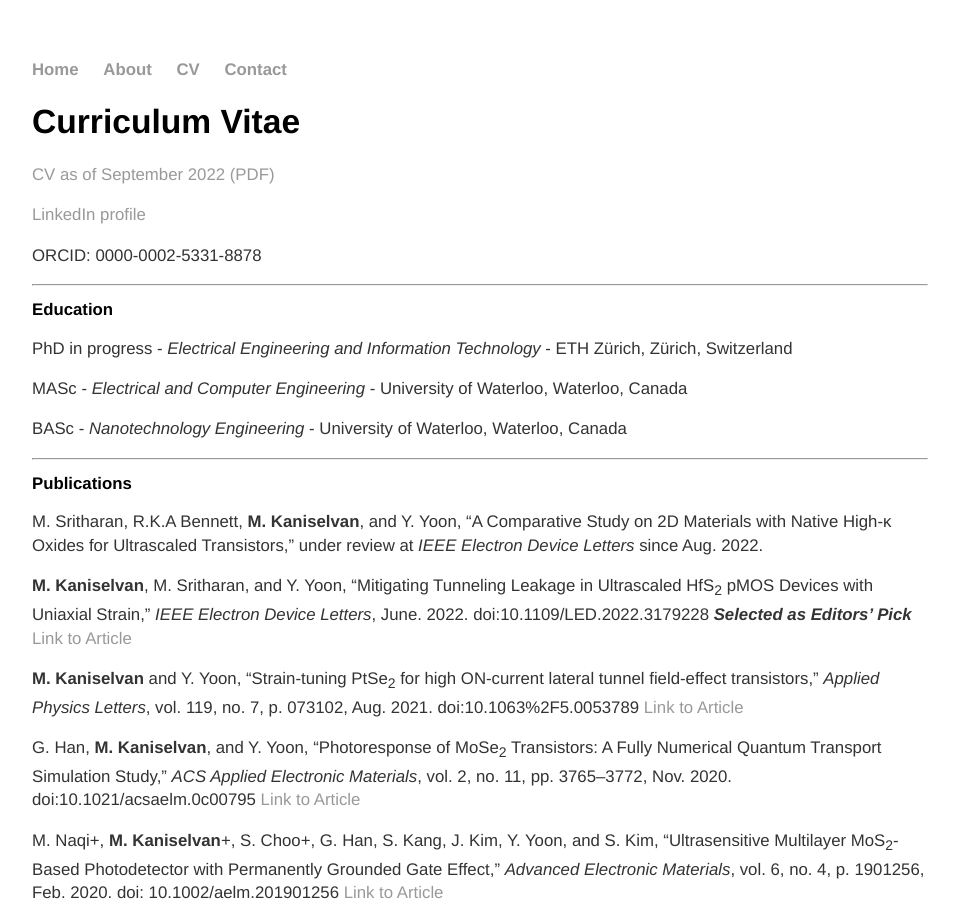
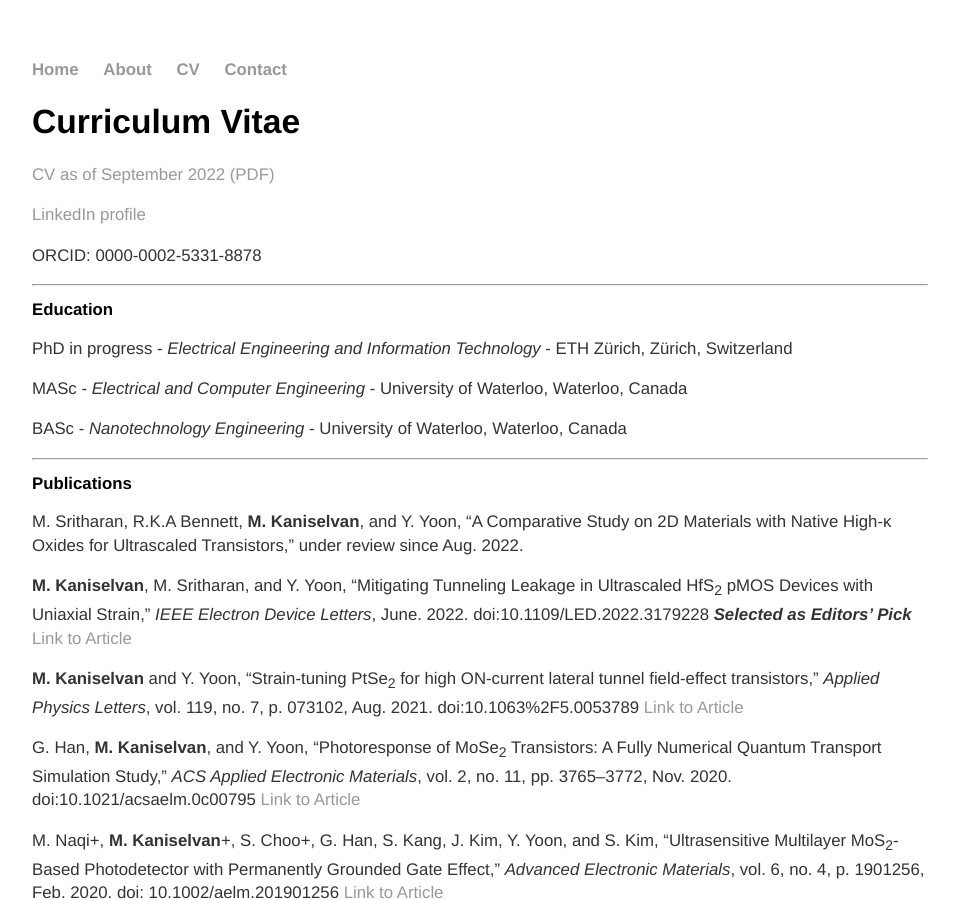
Before and after one commit to manasakani/manaskani.github.io, a Jekyll site: the page built from cv/index.md, in a window 1280 px wide and 900 px high. Shown: the whole window, without its empty margins (160-1119 px from the left). Built offline with Jekyll 4.4.1, drawn with Linux system fonts in a browser that asks for light colours.

Commit message:
Update index.md

```diff
--- a/cv/index.md
+++ b/cv/index.md
@@ -29,7 +29,7 @@ BASc - _Nanotechnology Engineering_ - University of Waterloo, Waterloo, Canada
 
 ## Publications
 
-M. Sritharan, R.K.A Bennett, **M. Kaniselvan**, and Y. Yoon, “A Comparative Study on 2D Materials with Native High-κ Oxides for Ultrascaled Transistors,” under review at _IEEE Electron Device Letters_ since Aug. 2022.
+M. Sritharan, R.K.A Bennett, **M. Kaniselvan**, and Y. Yoon, “A Comparative Study on 2D Materials with Native High-κ Oxides for Ultrascaled Transistors,” under review since Aug. 2022.
 
 **M. Kaniselvan**, M. Sritharan, and Y. Yoon, “Mitigating Tunneling Leakage in Ultrascaled HfS<sub>2</sub> pMOS Devices with Uniaxial Strain,” _IEEE Electron Device Letters_, June. 2022. doi:10.1109/LED.2022.3179228 _**Selected as Editors' Pick**_ [Link to Article](https://ieeexplore.ieee.org/document/9785648)
 
```
